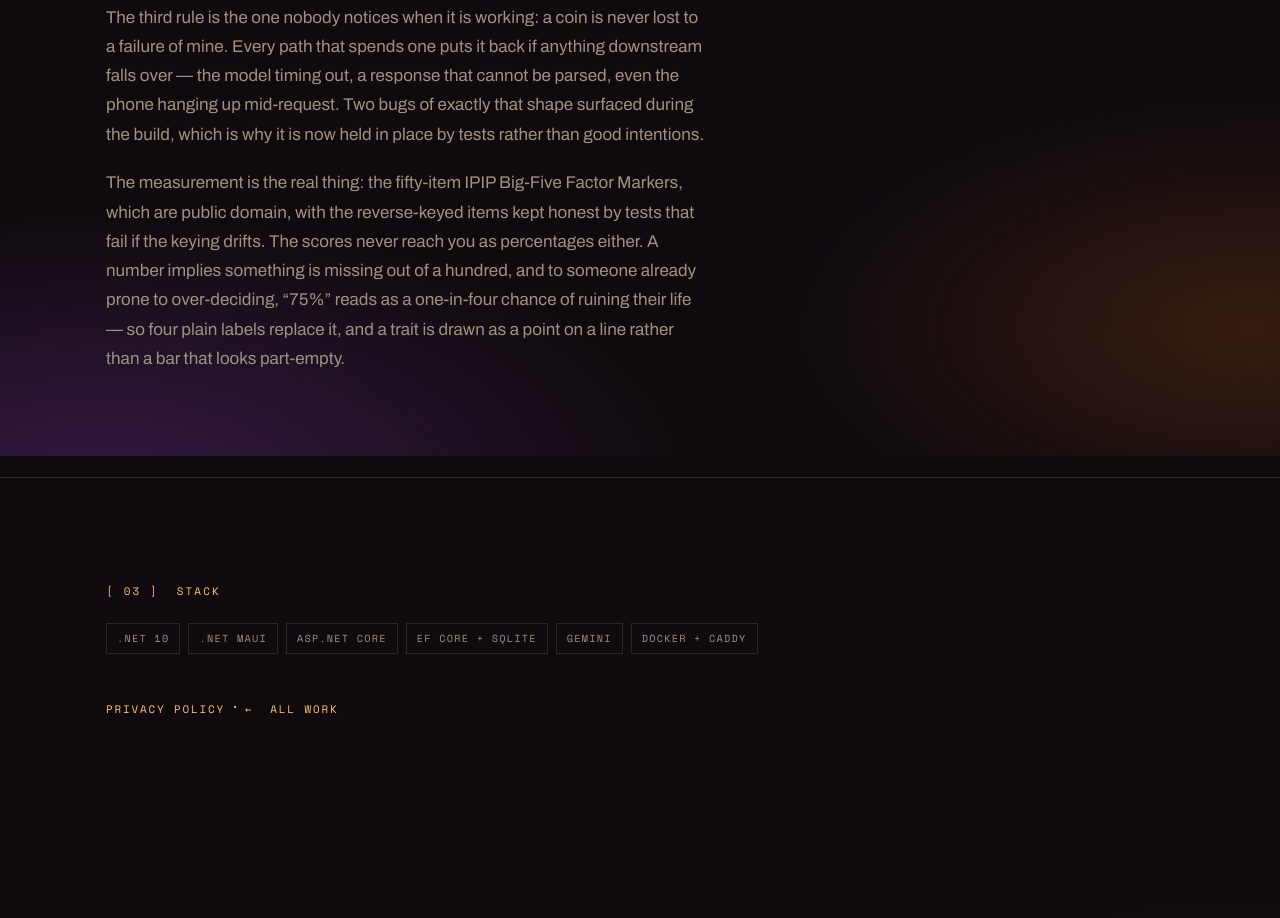
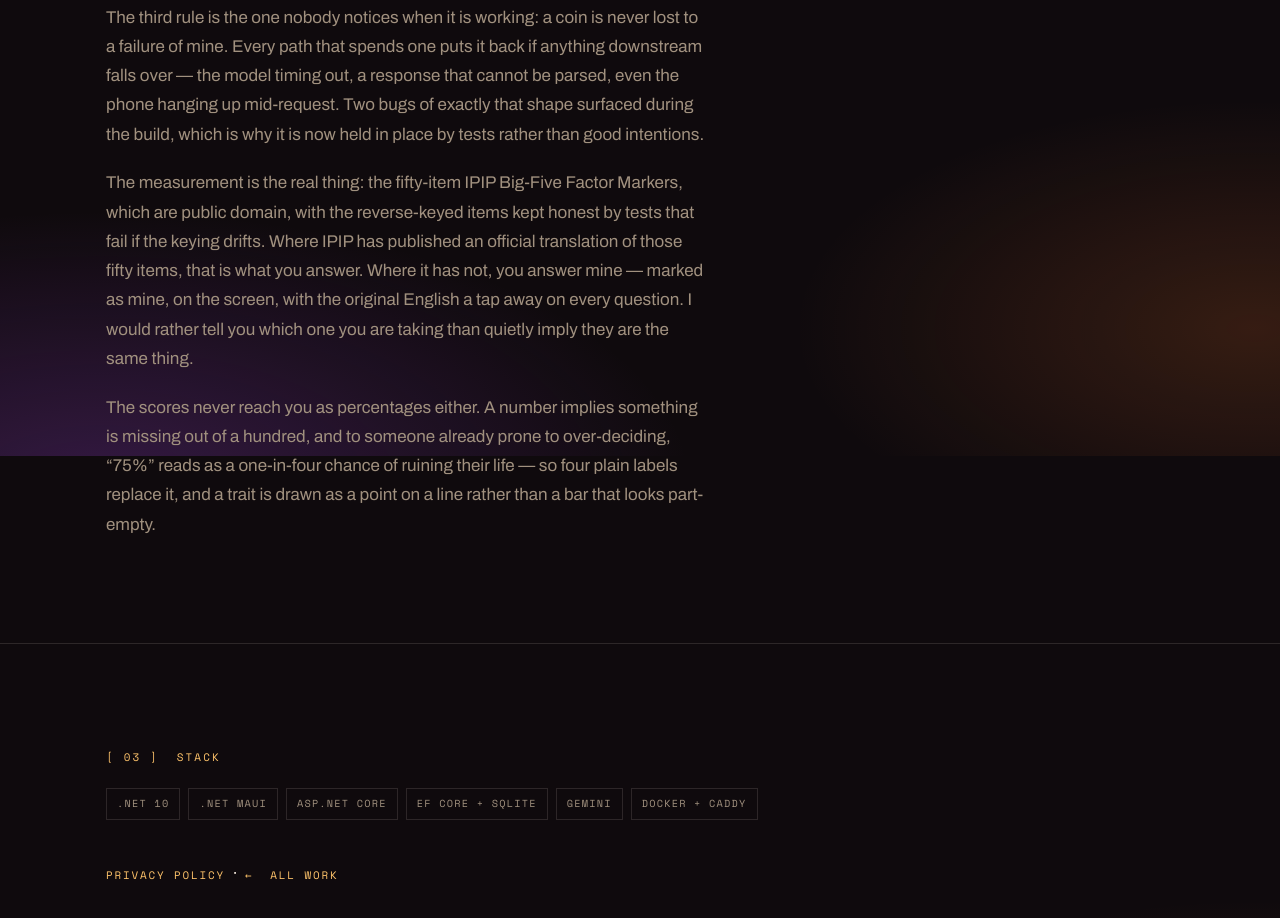
Before and after one commit to adziusmaster/adziusmaster.github.io, a plain HTML site: page projects/corechoice/index.html in a window 1280 px wide. Shown: the part 1944-2862 px from the top of the page. Drawn offline with Linux system fonts and the light colour scheme.

Commit message:
CoreChoice: say which version of the test you are actually taking
IPIP publishes official fifty-item marker translations for German, Spanish
and French, and does not for Polish, Italian or Dutch — verified by reading
the translations index and each linked page, not a summary of it. Three of
the seven languages will therefore answer my translation rather than a
validated one.

"The measurement is the real thing" stays true for English and the three
official translations. For the rest it needed saying out loud, with the
English original reachable from every question rather than buried in a
settings screen.

```diff
--- a/projects/corechoice/index.html
+++ b/projects/corechoice/index.html
@@ -129,7 +129,13 @@
         <p>
           The measurement is the real thing: the fifty-item IPIP Big-Five Factor Markers, which
           are public domain, with the reverse-keyed items kept honest by tests that fail if the
-          keying drifts. The scores never reach you as percentages either. A number implies
+          keying drifts. Where IPIP has published an official translation of those fifty items,
+          that is what you answer. Where it has not, you answer mine &mdash; marked as mine, on
+          the screen, with the original English a tap away on every question. I would rather tell
+          you which one you are taking than quietly imply they are the same thing.
+        </p>
+        <p>
+          The scores never reach you as percentages either. A number implies
           something is missing out of a hundred, and to someone already prone to over-deciding,
           &ldquo;75%&rdquo; reads as a one-in-four chance of ruining their life &mdash; so four
           plain labels replace it, and a trait is drawn as a point on a line rather than a bar
```
